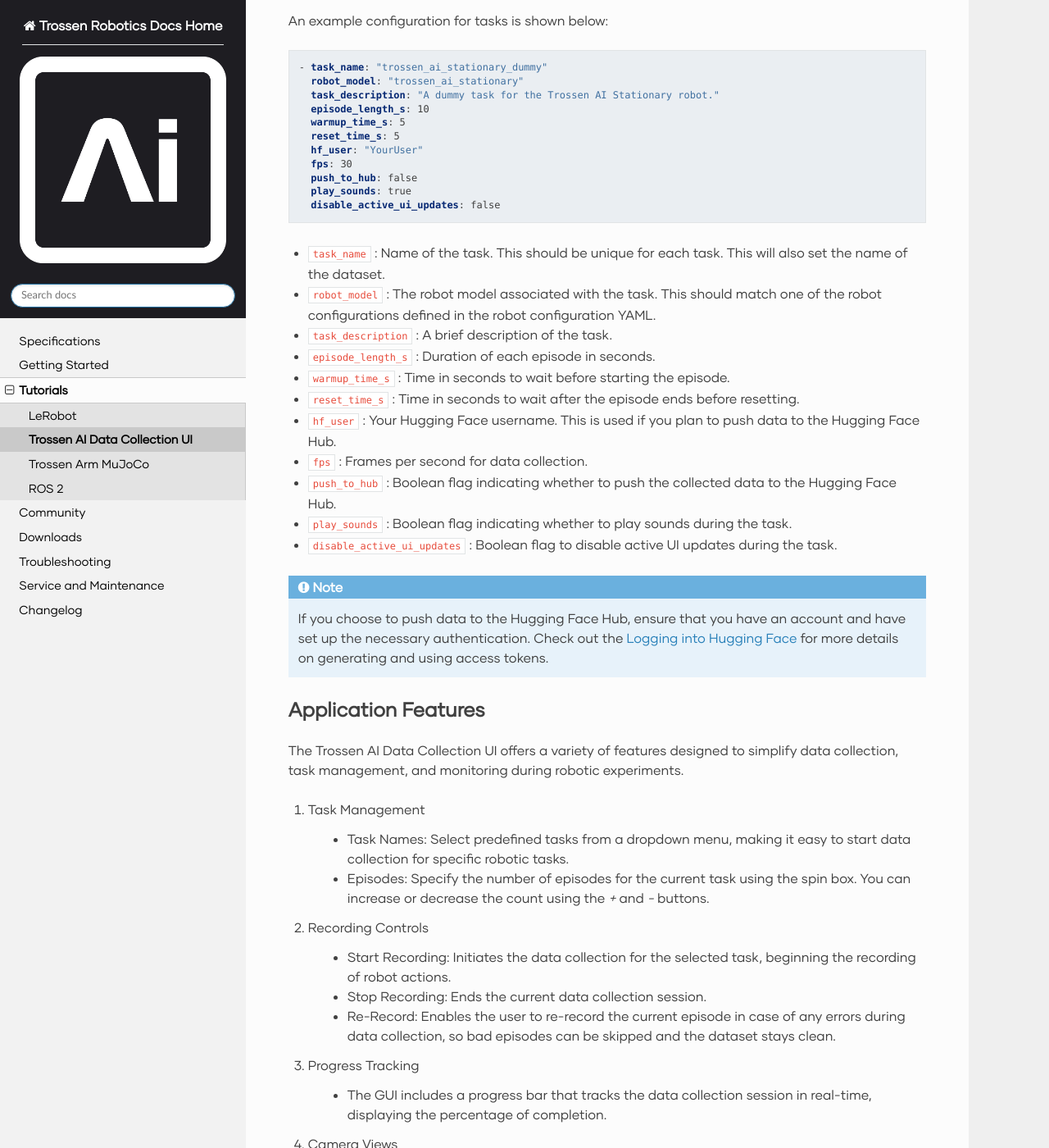
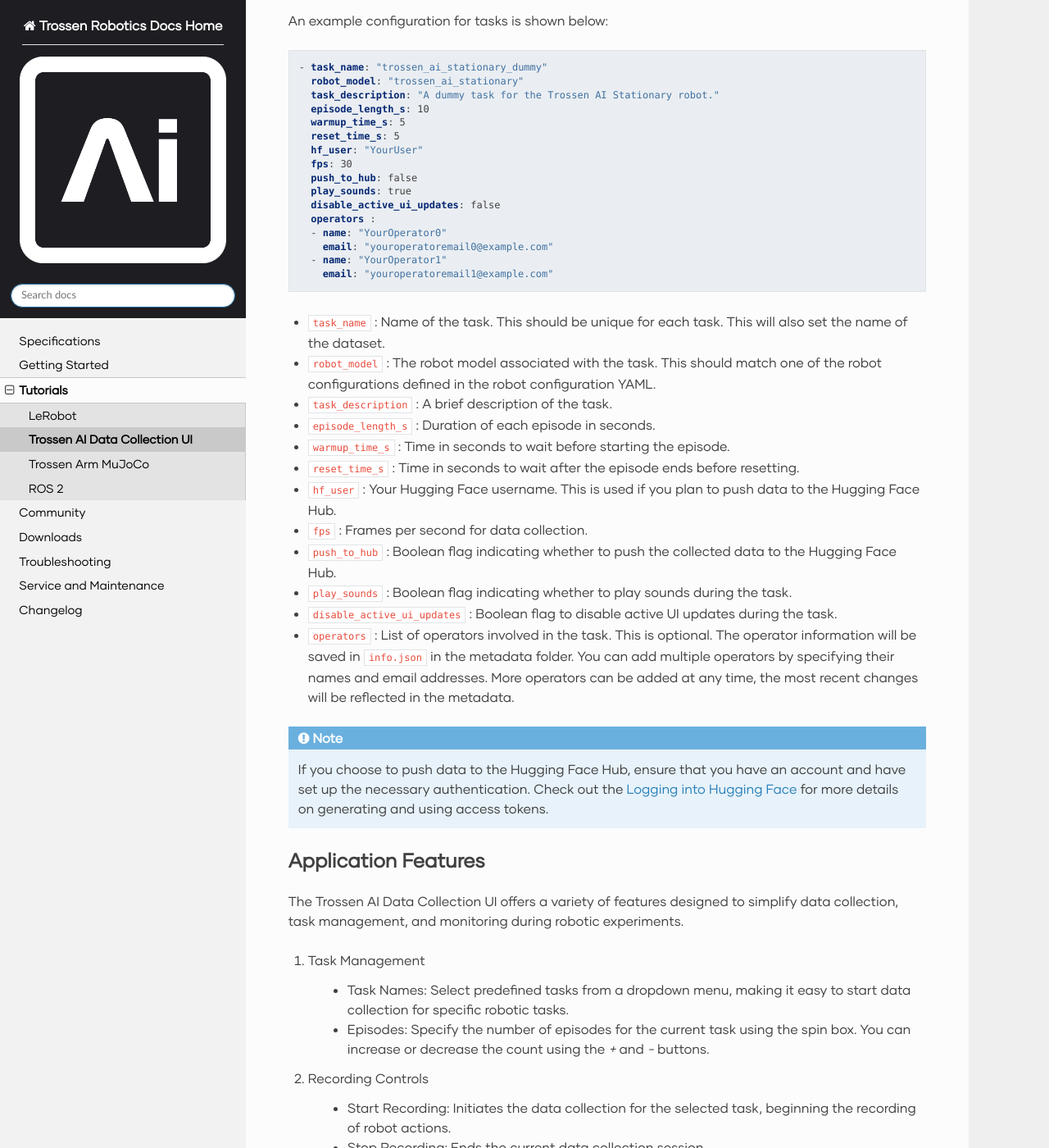
Before and after one commit to TrossenRobotics/trossen_arm, a Sphinx documentation site: the page built from docs/tutorials/trossen_data_collection_ui.rst, in a window 1280 px wide and 1400 px high, scrolled down 5284 px. Shown: the whole window at 82% size. Built offline with Sphinx 7.4.7 and the Read the Docs theme 3.1.0, drawn with Linux system fonts in a browser that asks for light colours; some web fonts are replaced; pages that are not in the unit, such as notebooks, are missing from menus.

Commit message:
update docs to show how to use operators in metadata

```diff
--- a/docs/tutorials/trossen_data_collection_ui.rst
+++ b/docs/tutorials/trossen_data_collection_ui.rst
@@ -225,7 +225,8 @@ Configuring the Tasks
 The Trossen AI Data Collection UI allows users to configure various tasks for data collection.
 To configure tasks, follow these steps:
 
-#. Launch the application and click on ``Edit`` in the top-left menu. Then select ``Task Configuration``.
+#. Launch the application and click on ``Edit`` in the top-left menu.
+   Then select ``Task Configuration``.
 #. In the ``Task Configuration`` window, you will be able to modify the YAML file that contains all task-specific settings.
 #. Update the relevant fields such as task names, parameters, and other configurations as needed.
 
@@ -244,18 +245,31 @@ An example configuration for tasks is shown below:
       push_to_hub: false
       play_sounds: true
       disable_active_ui_updates: false
+      operators :
+      - name: "YourOperator0"
+        email: "youroperatoremail0@example.com"
+      - name: "YourOperator1"
+        email: "youroperatoremail1@example.com"
 
-- ``task_name`` : Name of the task. This should be unique for each task. This will also set the name of the dataset.
-- ``robot_model`` : The robot model associated with the task. This should match one of the robot configurations defined in the robot configuration YAML.
+- ``task_name`` : Name of the task. This should be unique for each task.
+  This will also set the name of the dataset.
+- ``robot_model`` : The robot model associated with the task.
+  This should match one of the robot configurations defined in the robot configuration YAML.
 - ``task_description`` : A brief description of the task.
 - ``episode_length_s`` : Duration of each episode in seconds.
 - ``warmup_time_s`` : Time in seconds to wait before starting the episode.
 - ``reset_time_s`` : Time in seconds to wait after the episode ends before resetting.
-- ``hf_user`` : Your Hugging Face username. This is used if you plan to push data to the Hugging Face Hub.
+- ``hf_user`` : Your Hugging Face username.
+  This is used if you plan to push data to the Hugging Face Hub.
 - ``fps`` : Frames per second for data collection.
 - ``push_to_hub`` : Boolean flag indicating whether to push the collected data to the Hugging Face Hub.
 - ``play_sounds`` : Boolean flag indicating whether to play sounds during the task.
 - ``disable_active_ui_updates`` : Boolean flag to disable active UI updates during the task.
+- ``operators`` : List of operators involved in the task.
+  This is optional.
+  The operator information will be saved in ``info.json`` in the metadata folder.
+  You can add multiple operators by specifying their names and email addresses.
+  More operators can be added at any time, the most recent changes will be reflected in the metadata.
 
 .. note::
 
```
